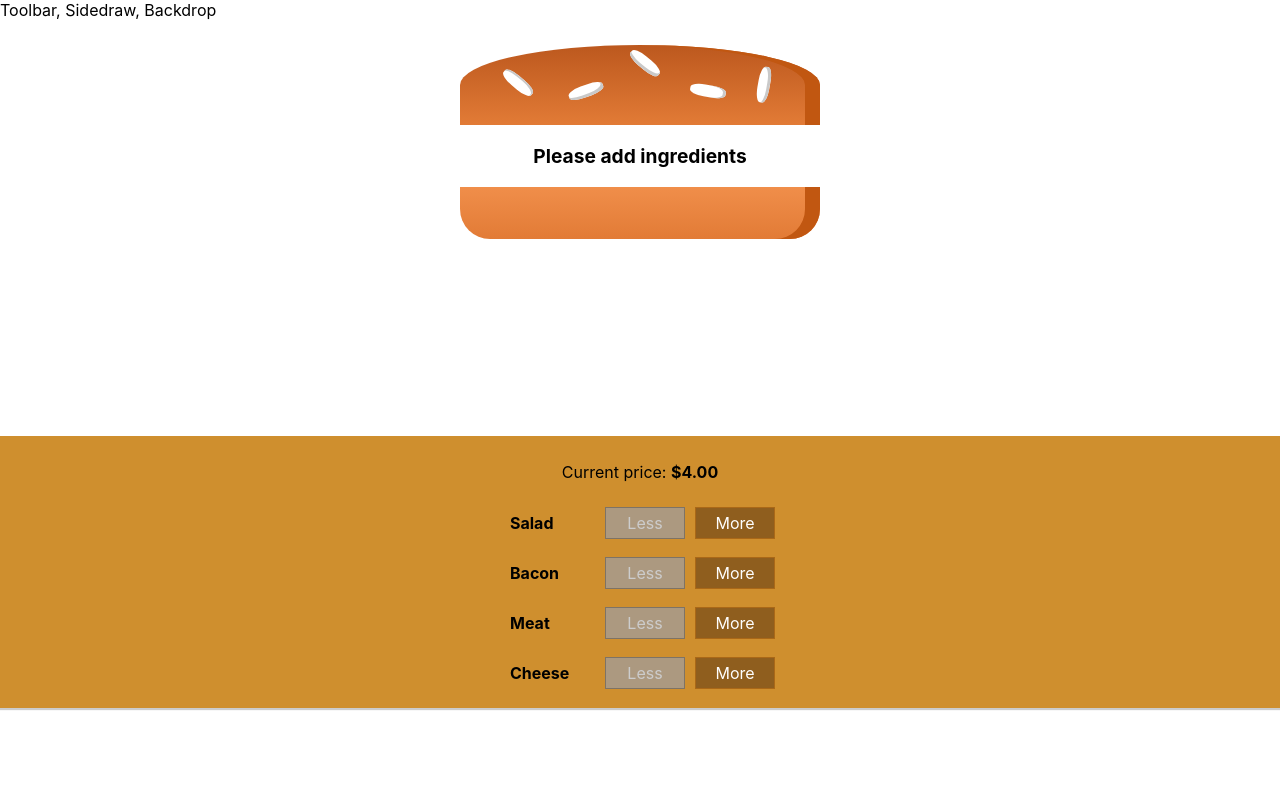
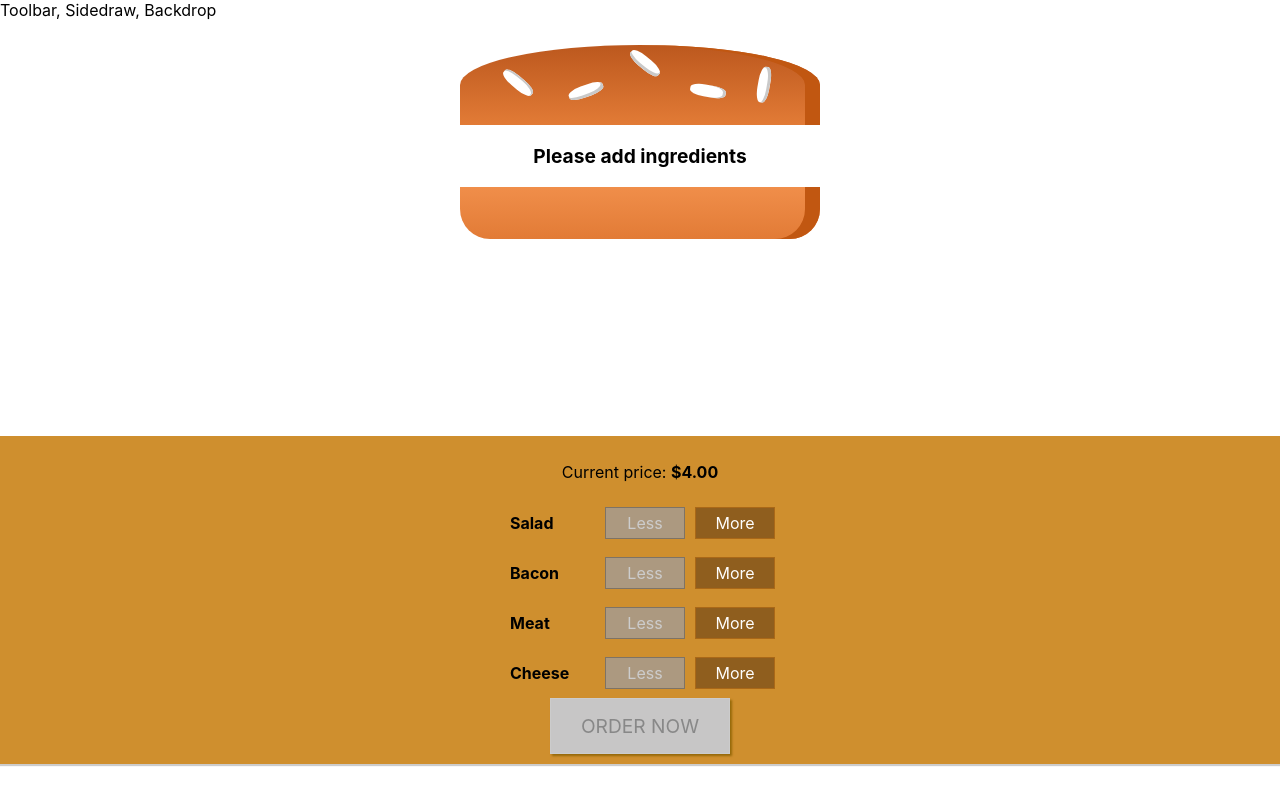
Before and after one commit to shtasi/react-lessons-two, a React (Create React App) app: page / in a window 1280 px wide. Built offline with nearby package versions, Linux system fonts and the light colour scheme.

Commit message:
lesson 138

```diff
--- a/src/components/Burger/BuildControls/BuildControls.jsx
+++ b/src/components/Burger/BuildControls/BuildControls.jsx
@@ -22,6 +22,10 @@
                                      disabled={props.disabledInfo[ctrl.type]}/>
               })
             }
+            <button className={classes.OrderButton}
+                    disabled={!props.purchasable}
+                    onClick={props.ordered}>
+              ORDER NOW</button>
           </div>
 }
 
--- a/src/components/Burger/BuildControls/BuildControls.module.css
+++ b/src/components/Burger/BuildControls/BuildControls.module.css
@@ -8,3 +8,44 @@
   margin: auto;
   padding: 10px 0;
 }
+
+.OrderButton {
+  background-color: #DAD735;
+  outline: none;
+  cursor: pointer;
+  border: 1px solid #966909;
+  color: #966909;
+  font-family: inherit;
+  font-size: 1.2em;
+  padding: 15px 30px;
+  box-shadow: 2px 2px 2px #966909;
+}
+
+.OrderButton:hover, .OrderButton:active {
+  background-color: #A0DB41;
+  border: 1px solid #966909;
+  color: #966909;
+}
+
+.OrderButton:disabled {
+  background-color: #C7C6C6;
+  cursor: not-allowed;
+  border: 1px solid #ccc;
+  color: #888888;
+}
+
+.OrderButton:not(:disabled) {
+  animation: enable 0.3s linear;
+}
+
+@keyframes enable {
+  0% {
+      transform: scale(1);
+  }
+  60% {
+      transform: scale(1.5);
+  }
+  100% {
+      transform: scale(1);
+  }
+}
--- /dev/null
+++ b/src/components/Burger/OrderSummary/OrderSummary.jsx
@@ -0,0 +1,24 @@
+import React, { Fragment } from 'react';
+
+const orderSummary = (props) => {
+  const ingrSum = Object.keys(props.ingredients)
+                 .map(key => {
+                 return (
+                  <li key={key}>
+                    <span style={{textTransform: 'capitalize'}}>{key}</span>: {props.ingredients[key]}
+                  </li>);
+                 })
+
+  return (
+    <Fragment>
+      <h3>Your order</h3>
+      <p>Ingredients of your order:</p>
+      <ul>
+        {ingrSum}
+      </ul>
+      <p>Continue...</p>
+    </Fragment>
+  );
+};
+
+export default orderSummary;
--- /dev/null
+++ b/src/components/common/Modal/Modal.jsx
@@ -0,0 +1,14 @@
+import React from 'react';
+import classes from './Modal.module.css';
+
+const modal = (props) => {
+  return <div className={classes.Modal}
+              style={{
+                transform: props.show ? 'translateY(0)' : 'translateY(-100vh)',
+                opacity: props.show ? '1' : '0'
+                }}>
+    {props.children}
+  </div>
+}
+
+export default modal;
--- /dev/null
+++ b/src/components/common/Modal/Modal.module.css
@@ -0,0 +1,20 @@
+.Modal {
+  position: fixed;
+  z-index: 500;
+  background-color: white;
+  width: 70%;
+  border: 1px solid #ccc;
+  box-shadow: 1px 1px 1px black;
+  padding: 16px;
+  left: 15%;
+  top: 30%;
+  box-sizing: border-box;
+  transition: all 0.3s ease-out;
+}
+
+@media (min-width: 600px) {
+  .Modal {
+      width: 500px;
+      left: calc(50% - 250px);
+  }
+}
--- a/src/containers/BurgerBuilder/BurgerBuilder.jsx
+++ b/src/containers/BurgerBuilder/BurgerBuilder.jsx
@@ -1,6 +1,8 @@
 import React, { Component, Fragment } from 'react';
 import Burger from '../../components/Burger/Burger';
 import BuildControls from '../../components/Burger/BuildControls/BuildControls';
+import Modal from '../../components/common/Modal/Modal';
+import OrderSummary from '../../components/Burger/OrderSummary/OrderSummary';
 
 const PRICES = {
   salad: 0.5,
@@ -18,7 +20,9 @@
       cheese: 0,
       meat: 0,
     },
-    totalPrice: 4
+    totalPrice: 4,
+    purchasable: false,
+    purchMode: false
   };
 
   addIngredientHandler = (type) => {
@@ -33,7 +37,8 @@
     this.setState({
       ingredients: updatedIngredients,
       totalPrice: newPrice
-    })
+    });
+    this.updatePurchaseState(updatedIngredients);
   }
 
   removeIngredientHandler = (type) => {
@@ -49,7 +54,23 @@
     this.setState({
       ingredients: updatedIngredients,
       totalPrice: newPrice
-    })
+    });
+    this.updatePurchaseState(updatedIngredients);
+  }
+
+  updatePurchaseState(ingredients) {
+    const sum = Object.keys(ingredients)
+              .map((key => {
+                return ingredients[key];
+              }))
+              .reduce((sum, el) => {
+                return sum + el;
+              }, 0);
+    this.setState({purchasable: sum > 0});
+  }
+
+  purchaseHandler = () => {
+    this.setState({purchMode: true});
   }
 
   render () {
@@ -62,11 +83,16 @@
     }
     return (
       <Fragment>
+        <Modal show={this.state.purchMode}>
+          <OrderSummary ingredients={this.state.ingredients}/>
+        </Modal>
         <Burger ingredients={this.state.ingredients} />
         <BuildControls ingredientAdded={this.addIngredientHandler}
                        ingredientRemoved={this.removeIngredientHandler}
                        disabledInfo={disabledInfo}
-                       curPrice={this.state.totalPrice}/>
+                       purchasable={this.state.purchasable}
+                       curPrice={this.state.totalPrice}
+                       ordered={this.purchaseHandler}/>
       </Fragment>
     );
   }
```
Also changed, not shown: src/components/common/Backdrop/Backdrop.jsx (added).
